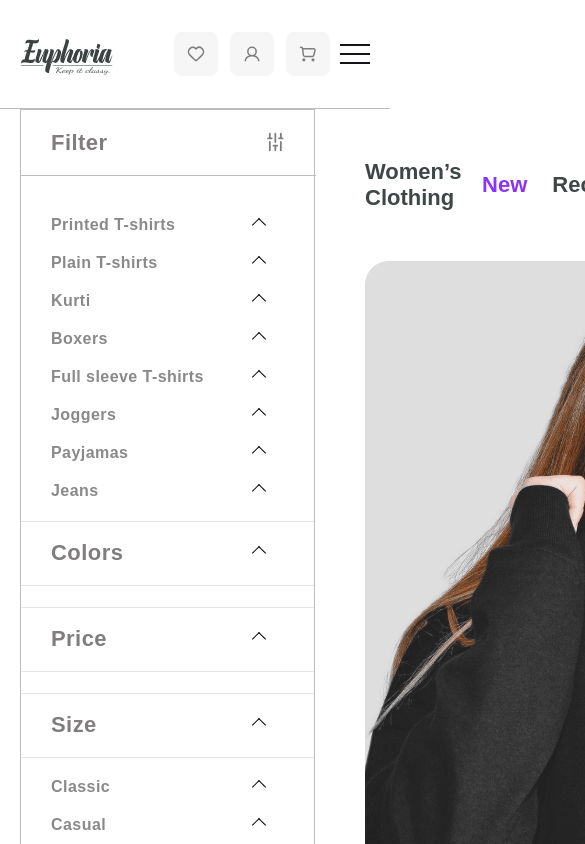
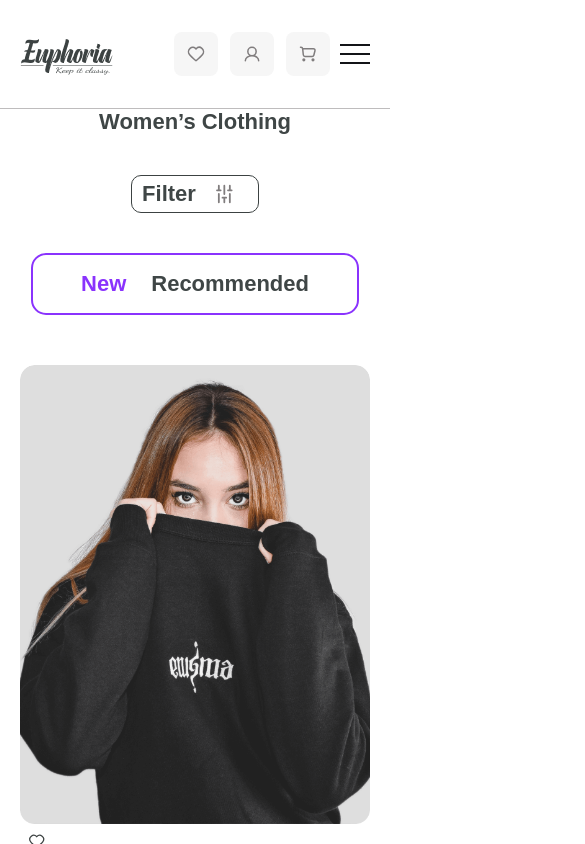
Before and after one commit to IvanStarenchenko/Diploma, a React (Create React App) app: page /Woman in a window 390 px wide. Shown: the top 844 px of the page, 585 px wide, since content can reach past the window. Built offline with nearby package versions, Linux system fonts and the light colour scheme.

Commit message:
responsiveness to catalog pages (#2)

```diff
--- a/src/components/Products/Catalog.js
+++ b/src/components/Products/Catalog.js
@@ -2,30 +2,29 @@ import { NavLink } from "react-router-dom"
 
 const Catalog = (props) => {
     return (
-        <div >
-            <div>
-            <div className="catalog-products__cards" id="recommended">
-                {props.items.map( item => (
-                <NavLink to={`/Description/${item.id}` } className="catalog-products__card card-content">
-                    <div className="card-content__image"><img src={item.itemImageMain} alt=''/></div>
-                    <div className="card-content__fav">
+        <div className="catalog-products__cards" id="recommended">
+            {props.items.map(item => (
+                <NavLink to={`/Description/${item.id}`} className="catalog-products__card card">
+                    <img className="card__image" src={item.itemImageMain} alt='' />
+
+                    <div className="card__fav">
                         <svg xmlns="http://www.w3.org/2000/svg" width="34" height="34" viewBox="0 0 34 34" fill="none">
-                        <circle cx="17.1291" cy="16.9111" r="16.1796" fill="white"/>
-                        <path fill-rule="evenodd" clip-rule="evenodd" d="M16.7198 12.7121C15.345 11.1099 13.0523 10.6789 11.3298 12.146C9.60723 13.6131 9.36472 16.0661 10.7174 17.8013C11.8422 19.244 15.2459 22.2867 16.3615 23.2716C16.4863 23.3817 16.5487 23.4368 16.6215 23.4585C16.685 23.4774 16.7545 23.4774 16.8181 23.4585C16.8909 23.4368 16.9533 23.3817 17.0781 23.2716C18.1936 22.2867 21.5974 19.244 22.7221 17.8013C24.0748 16.0661 23.8619 13.5977 22.1098 12.146C20.3576 10.6943 18.0946 11.1099 16.7198 12.7121Z" stroke="#3C4242" stroke-width="1.26066" stroke-linecap="round" stroke-linejoin="round"/>
+                            <circle cx="17.1291" cy="16.9111" r="16.1796" fill="white" />
+                            <path fillRule="evenodd" clipRule="evenodd" d="M16.7198 12.7121C15.345 11.1099 13.0523 10.6789 11.3298 12.146C9.60723 13.6131 9.36472 16.0661 10.7174 17.8013C11.8422 19.244 15.2459 22.2867 16.3615 23.2716C16.4863 23.3817 16.5487 23.4368 16.6215 23.4585C16.685 23.4774 16.7545 23.4774 16.8181 23.4585C16.8909 23.4368 16.9533 23.3817 17.0781 23.2716C18.1936 22.2867 21.5974 19.244 22.7221 17.8013C24.0748 16.0661 23.8619 13.5977 22.1098 12.146C20.3576 10.6943 18.0946 11.1099 16.7198 12.7121Z" stroke="#3C4242" strokeWidth="1.26066" strokeLinecap="round" strokeLinejoin="round" />
                         </svg>
                     </div>
-                    <div className="card-content__content">
-                        <div className="card-content__text">
-                            <div className="card-content__name">{item.itemName}</div>
-                            <div className="card-content__brand">{item.itemBrand}</div>
+
+                    <div className="card__content">
+                        <div className="card__text">
+                            <div className="card__name">{item.itemName}</div>
+
+                            <div className="card__brand">{item.itemBrand}</div>
                         </div>
-                        <div className="card-content__price">{item.itemPrice}</div>
+
+                        <div className="card__price">{item.itemPrice}</div>
                     </div>
                 </NavLink>
-                ))}
-            </div>
-        </div>
-
+            ))}
         </div>
     )
 }
--- a/src/components/Products/Man/MansProducts.js
+++ b/src/components/Products/Man/MansProducts.js
@@ -14,37 +14,47 @@ import { connect } from 'react-redux'
 const MansProducts = (props) => {
 
     useEffect(() => {
-        props.getMenProducts(props.currentPage , props.pageSize)
-    } , {})
+        props.getMenProducts(props.currentPage, props.pageSize)
+    }, {})
 
-   const onPageChanged = (currentPage) => {
-        props.getMenProducts(currentPage , props.pageSize)
+    const onPageChanged = (currentPage) => {
+        props.getMenProducts(currentPage, props.pageSize)
     }
-    return(
+    return (
         <div className="container ">
-            <section className="catalog">
+            <section className="block catalog">
                 <div className='filter'>
-                    <Filter/>
+                    <Filter />
                 </div>
+
                 <div className="catalog-products">
                     <div className="catalog-products__top">
                         <h3 className="catalog-products__title">Men’s Clothing</h3>
+
+                        <div className="catalog-products__filter">Filter</div>
+
                         <div className="catalog-products__controls">
                             <div className="catalog-products__new active" id="newBtn">New</div>
+
                             <div className="catalog-products__recommended" id="recommendedBtn">Recommended</div>
                         </div>
                     </div>
-                    <div className='catalog'>
-                        <Catalog items = {props.products} />
+
+                    <div className='products'>
+                        <Catalog items={props.products} />
+
                         {/* products = {products} */}
                     </div>
+
                     {/* <Paginator onPageChanged = {onPageChanged} currentPage = {props.currentPage} totalItemsCount = {props.totalItemsCount} pageSize = {props.pageSize} portionSize = {props.portionSize} />  */}
                 </div>
             </section>
-            <section className="online">
-                <Online/>
+
+            <section className="block online">
+                <Online />
             </section>
-            <section className="best-prices">
+
+            <section className="block best-prices">
                 <BestPrices />
             </section>
         </div>
@@ -52,7 +62,7 @@ const MansProducts = (props) => {
 }
 
 const mapStateToProps = (state) => {
-    return{
+    return {
         products: state.catalog.menProducts,
         pageSize: state.catalog.pageSize,
         currentPage: state.catalog.currentPage,
@@ -60,4 +70,4 @@ const mapStateToProps = (state) => {
     }
 }
 
-export default connect(mapStateToProps , {getMenProducts})(MansProducts)
+export default connect(mapStateToProps, { getMenProducts })(MansProducts)
--- a/src/components/Products/Woman/WomanProducts.js
+++ b/src/components/Products/Woman/WomanProducts.js
@@ -9,30 +9,38 @@ import CatalogWomen from '../Catalog'
 import { useState } from 'react'
 import { connect } from 'react-redux'
 
-const WomansProducts = (props) =>{
+const WomansProducts = (props) => {
 
     return (
         <div className="container ">
             <section className="catalog">
                 <div className='filter'>
-                    <Filter/>
+                    <Filter />
                 </div>
+
                 <div className="catalog-products">
                     <div className="catalog-products__top">
                         <h3 className="catalog-products__title">Women’s Clothing</h3>
+
+                        <div className="catalog-products__filter">Filter</div>
+
                         <div className="catalog-products__controls">
                             <div className="catalog-products__new active" id="newBtn">New</div>
+
                             <div className="catalog-products__recommended" id="recommendedBtn">Recommended</div>
                         </div>
                     </div>
-                    <div className='catalog'>
-                        <CatalogWomen items = {props.products} />
+
+                    <div className='products'>
+                        <CatalogWomen items={props.products} />
                     </div>
                 </div>
             </section>
+
             <section className="online">
-                <Online/>
+                <Online />
             </section>
+
             <section className="best-prices">
                 <BestPrices />
             </section>
@@ -41,7 +49,7 @@ const WomansProducts = (props) =>{
 }
 
 const mapStateToProps = (state) => {
-    return{
+    return {
         products: state.catalog.womenProducts,
         pageSize: state.catalog.pageSize,
         currentPage: state.catalog.currentPage,
@@ -49,4 +57,4 @@ const mapStateToProps = (state) => {
     }
 }
 
-export default connect(mapStateToProps , {getMenProducts})(WomansProducts)
+export default connect(mapStateToProps, { getMenProducts })(WomansProducts)
--- a/src/components/Products/common/Products.scss
+++ b/src/components/Products/common/Products.scss
@@ -1,54 +1,176 @@
 @import '../../../App.scss';
 @import '../../Hero/limelight/Limelight.scss';
 
-.catalog-filter {
-    padding: 20px 30px;
-    border: 1px solid #BEBCBD;
-    &__title {
-        position: relative;
-        color: #807D7E;
+.catalog {
+    display: grid;
+    grid-template-columns: 295px 1fr;
+    column-gap: 50px;
+
+    .catalog-products {
+        &__container {
+            display: flex;
+            column-gap: 50px;
+        }
+
+        &__filter {
+            display: none;
+        }
+
+        &__top {
+            display: flex;
+            align-items: center;
+            justify-content: space-between;
+            color: #3F4646;
             font-size: 22px;
             font-weight: 600;
             line-height: normal;
-        letter-spacing: 0.44px;
-        text-transform: capitalize;
-        padding-bottom: 20px;
-        margin-bottom: 40px;
-        &::before{
-            content: "";
-            position: absolute;
-            right: 0;
-            top: 5%;
-            background: url("../../../img/Products/svg/filter.svg");
-            width:17px;
-            height: 20px;
+            padding-block-end: 50px;
         }
-        &::after{
-            content: "";
-            position: absolute;
-            width: 295px;
-            height: 1px;
-            background-color: #BEBCBD;
-            bottom: 0;
-            left: -30px;
+
+        &__controls {
+            display: flex;
+            align-items: center;
+            column-gap: 25px;
+            cursor: pointer;
+        }
+
+        &__cards {
+            display: grid;
+            gap: 25px;
+            grid-template-columns: repeat(auto-fill, minmax(280px, 1fr));
+        }
+
+        .card {
+            position: relative;
+            display: flex;
+            flex-direction: column;
+            border-top-right-radius: 15px;
+            border-top-left-radius: 15px;
+            overflow: hidden;
+
+            &__image {
+                width: 100%;
+                height: 100%;
+                object-fit: cover;
+            }
+        }
+    }
+
+    .catalog-colors__list {
+        display: grid;
+        gap: 20px;
+        grid-template-columns: repeat(4, 36px);
+
+        li {
+            border-radius: 12px;
+            height: 36px;
+            transition: border 0.3s ease 0s;
+            border: 1px solid #fff;
+            cursor: pointer;
+
+            &:before {
+                width: 0;
+                height: 0;
+            }
+
+            &:hover {
+                border: 1.5px solid #000;
+            }
+
+            &:nth-child(1) {
+                background: #8434E1;
+            }
+
+            &:nth-child(2) {
+                background: #252525;
+            }
+
+            &:nth-child(3) {
+                background: #F35528;
+            }
+
+            &:nth-child(4) {
+                background: #F16F2B;
+            }
+
+            &:nth-child(5) {
+                background: #345EFF;
+
+                &:hover {
+                    border: 1.5px solid #000;
+                }
+            }
+
+            &:nth-child(6) {
+                background: #FFF;
+                border: 0.967px solid #F4F1F1;
+
+                &:hover {
+                    border: 1.5px solid #000;
+                }
+            }
+
+            &:nth-child(7) {
+                background: #D67E3B;
+            }
+
+            &:nth-child(8) {
+                background: #48BC4E;
+            }
+
+            &:nth-child(9) {
+                background: #FDC761;
+            }
+
+            &:nth-child(10) {
+                background: #E4E5E8;
+            }
+
+            &:nth-child(11) {
+                background: #E08D9D;
+            }
+
+            &:nth-child(12) {
+                background: #3FDEFF;
+            }
         }
 
     }
 
-    &__block{
-        margin-bottom: 20px;
+    .catalog-sizes__list {
+        display: grid;
+        gap: 20px;
+        grid-template-columns: repeat(3, 55px);
+
+        .catalog-sizes__item {
+            &:before {
+                width: 0;
+                height: 0;
+            }
+
+            text-align: center;
+            border-radius: 8px;
+            font-size: 14px;
+            font-weight: 600;
+            line-height: 17px;
+            border: 1px solid #BEBCBD;
+            opacity: 0.8;
+            padding: 8px 0;
+            cursor: pointer;
+            transition: background-color 0.2s ease 0s,
+            color 0.2s ease 0s;
+
+            &:hover {
+                background-color: $mainColor;
+                color: #fff;
+            }
         }
     }
 
-.catalog{
-    display: grid;
-    grid-template-columns: 295px 1fr;
-    column-gap: 50px;
-}
-
-
-
+    // filter
     .catalog-filter {
+        padding: 20px 30px;
+        border: 1px solid #BEBCBD;
 
         &__menu {
             z-index: 10000;
@@ -57,7 +179,6 @@
         }
 
         &__block {
-
             margin-bottom: 20px;
         }
 
@@ -111,110 +232,118 @@
             }
         }
 
+        &__title {
+            position: relative;
+            color: #807D7E;
+            font-size: 22px;
+            font-weight: 600;
+            line-height: normal;
+            letter-spacing: 0.44px;
+            text-transform: capitalize;
+            padding-bottom: 20px;
+            margin-bottom: 40px;
 
-    .catalog-colors__list{
-        display: grid;
-        gap: 20px;
-        grid-template-columns: repeat(4 , 36px);
-        li{
-            border-radius: 12px;
-            height: 36px;
-            transition: border 0.3s ease 0s;
-            border: 1px solid #fff;
-            cursor: pointer;
-            &:before{
-                width: 0;
-                height: 0;
+            &::before {
+                content: "";
+                position: absolute;
+                right: 0;
+                top: 5%;
+                background: url("../../../img/Products/svg/filter.svg");
+                width: 17px;
+                height: 20px;
             }
-            &:hover{
-                border: 1.5px solid #000;
+
+            &::after {
+                content: "";
+                position: absolute;
+                width: 295px;
+                height: 1px;
+                background-color: #BEBCBD;
+                bottom: 0;
+                left: -30px;
             }
-            &:nth-child(1){
-                background: #8434E1;
+
         }
-            &:nth-child(2){
-                background: #252525;
-            }
-            &:nth-child(3){
-                background: #F35528;
-            }
-            &:nth-child(4){
-                background: #F16F2B;
-            }
-            &:nth-child(5){
-                background: #345EFF;
-                &:hover{
-                    border: 1.5px solid #000;
-                }
-            }
-            &:nth-child(6){
-                background: #FFF;
-                border: 0.967px solid #F4F1F1;
-                &:hover{
-                    border: 1.5px solid #000;
-                }
-            }
-            &:nth-child(7){
-                background: #D67E3B;
-            }
-            &:nth-child(8){
-                background: #48BC4E;
-            }
-            &:nth-child(9){
-                background: #FDC761;
-            }
-            &:nth-child(10){
-                background: #E4E5E8;
-            }
-            &:nth-child(11){
-                background: #E08D9D;
-            }
-            &:nth-child(12){
-                background: #3FDEFF;
+
+        &__block {
+            margin-bottom: 20px;
         }
     }
 
-    }
-    .catalog-sizes__list{
-        display: grid;
-        gap: 20px;
-        grid-template-columns: repeat(3 , 55px);
-        .catalog-sizes__item{
-            &:before{
-                width: 0;
-                height: 0;
-            }
-            text-align: center;
-            border-radius: 8px;
-            font-size: 14px;
-            font-weight: 600;
-            line-height: 17px;
-            border: 1px solid #BEBCBD;
-            opacity: 0.8;
-            padding: 8px 0;
-            cursor: pointer;
-            transition: background-color 0.2s ease 0s , color 0.2s ease 0s;
-            &:hover{
-                background-color: $mainColor;
-                color: #fff;
-            }
-        }
-    }
-}
-.filter-price-block{
+    .filter-price-block {
         display: flex;
         margin-top: 20px;
         justify-content: space-between;
         color: #000;
     }
-.filter-price{
-  padding:7px 29px;
+
+    .filter-price {
+        padding: 7px 29px;
         border: 1px solid #E4E5E8;
         border-radius: 8px;
 
     }
+
+    @media screen and (max-width: 1024px) {
+        grid-template-columns: 1fr;
+
+        .filter {
+            display: none;
+            position: fixed;
+            inset: 0;
+            background-color: rgba(0, 0, 0, 0.5);
+            z-index: 1000;
+
+            &.active {
+                display: block;
+            }
+        }
+
+        .catalog-filter {
+            width: 300px;
+            height: 100%;
+            border-top: none;
+            border-left: none;
+            border-bottom: none;
+            background-color: #fff;
+            overflow-y: auto;
+        }
+
+        .catalog-products {
+            &__filter {
+                position: relative;
+                display: flex;
+                align-items: center;
+                gap: 20px;
+                padding: 5px 10px;
+                border-radius: 10px;
+                padding-inline-end: 25px;
+                border: 1px solid $mainColor;
+
+                &::after {
+                    content: "";
+                    background: url("../../../img/Products/svg/filter.svg");
+                    width: 17px;
+                    height: 20px;
+                }
+            }
+
+            &__top {
+                flex-direction: column;
+                gap: 40px;
+                align-items: center;
+            }
+
+            &__controls {
+                padding: 1rem 3rem;
+                border-radius: 15px;
+                border: 2px solid #8A33FD;
+            }
+        }
+    }
+}
+
 .menu {
-
     &__content {
         display: grid;
         grid-template-rows: 0fr;
@@ -225,12 +354,12 @@
             grid-template-rows: 1fr;
         }
 
-        &--left{
+        &--left {
             padding-left: 0;
         }
 
 
-        li{
+        li {
             margin-bottom: 10px;
             color: $mainColor;
         }
@@ -238,9 +367,11 @@
     }
 
 }
-.catalog-color__item{
+
+.catalog-color__item {
     position: relative;
-    .catalog-color__name{
+
+    .catalog-color__name {
         position: absolute;
         top: 120%;
         left: 0%;
@@ -248,6 +379,7 @@
         font-weight: 600;
     }
 }
+
 // ---------------------FILTER
 #price-slider {
     width: 88%;
@@ -255,7 +387,8 @@
     overflow: visible;
     position: relative;
     height: 5px;
-    span{
+
+    span {
         border-radius: 50%;
         height: 20px;
         width: 20px;
@@ -264,12 +397,14 @@
         outline: none;
         background-color: #8A33FD;
     }
-    div{
+
+    div {
         background-color: #8A33FD;
 
     }
 }
-#price-range{
+
+#price-range {
     display: flex;
     align-items: center;
     justify-content: space-between;
@@ -277,7 +412,8 @@ color: $mainColor;
     font-size: 16px;
     font-weight: 500;
     line-height: normal;
-span{
+
+    span {
         min-width: 97px;
         padding: 7px 0;
         text-align: center;
@@ -290,79 +426,23 @@ span{
 // -------------------------------------------------ACCORDION
 
 
-.catalog-products {
-    margin-bottom: 100px;
-    &__filter {
-    }
-    &__container {
-        display: flex;
-        column-gap: 50px;
-    }
-
-    &__filter {
-        min-width: 295px;
-    }
-
-    &__products {
-    }
-
-    &__top {
-        display: flex;
-        align-items: center;
-        justify-content: space-between;
-        color: #3F4646;
-        font-size: 22px;
-        font-weight: 600;
-        line-height: normal;
-        padding: 50px 0;
-    }
-
-    &__title {
-
-    }
-
-    &__controls {
-        display: flex;
-        align-items: center;
-        column-gap: 25px;
-        cursor: pointer;
-    }
-
-    &__new {
-    }
-
-    &__recommended {
-    }
-
-    &__cards {
-        display: grid;
-        gap: 50px;
-        grid-template-columns: repeat(3 , 282px);
-    }
-
-    &__card {
-    }
-
-}
-
 // --------------------ONLINE
 
 .online {
-margin-bottom: 100px;
-    &__title {
-    }
-
     &__text {
         color: #807D7E;
         font-size: 20px;
         font-style: normal;
         font-weight: 400;
-        line-height: 167.5%; /* 167.5% */
+        line-height: 167.5%;
+        /* 167.5% */
         letter-spacing: 0.4px;
-        p{
+
+        p {
             margin-bottom: 25px;
         }
-        span{
+
+        span {
             font-weight: 600;
         }
     }
@@ -379,10 +459,11 @@ margin-bottom: 100px;
 
 
 .best-inner {
-    padding: 50px 84px;
+    padding: 50px clamp(0.625rem, -0.714rem + 6.7vw, 5.313rem);
     border-radius: 12px;
     margin-bottom: 45px;
     background: #F6F6F6;
+
     &__hat {
         display: flex;
         align-items: center;
@@ -408,12 +489,12 @@ margin-bottom: 100px;
 
     &__item {
         display: grid;
+        gap: 20px;
         align-items: center;
-        grid-template-columns: 1fr 257px;
+        grid-template-columns: 1fr auto;
         color: #807D7E;
         font-size: 24px;
         font-weight: 400;
-        line-height: 66.667%;
         letter-spacing: 0.48px;
     }
 
```
Lines whose indentation alone changed are shown as unchanged.
